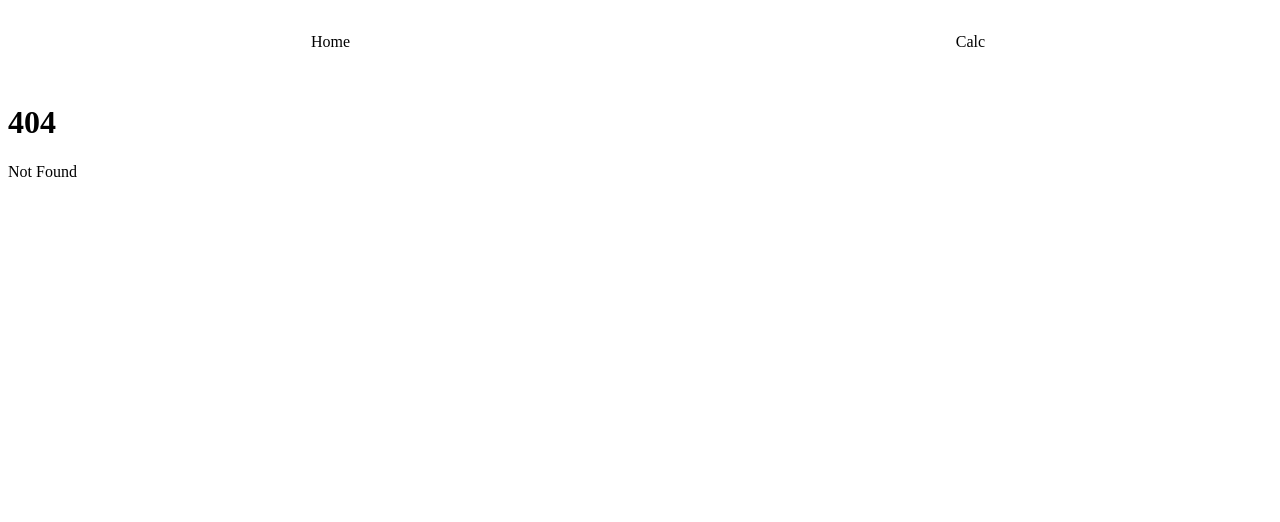
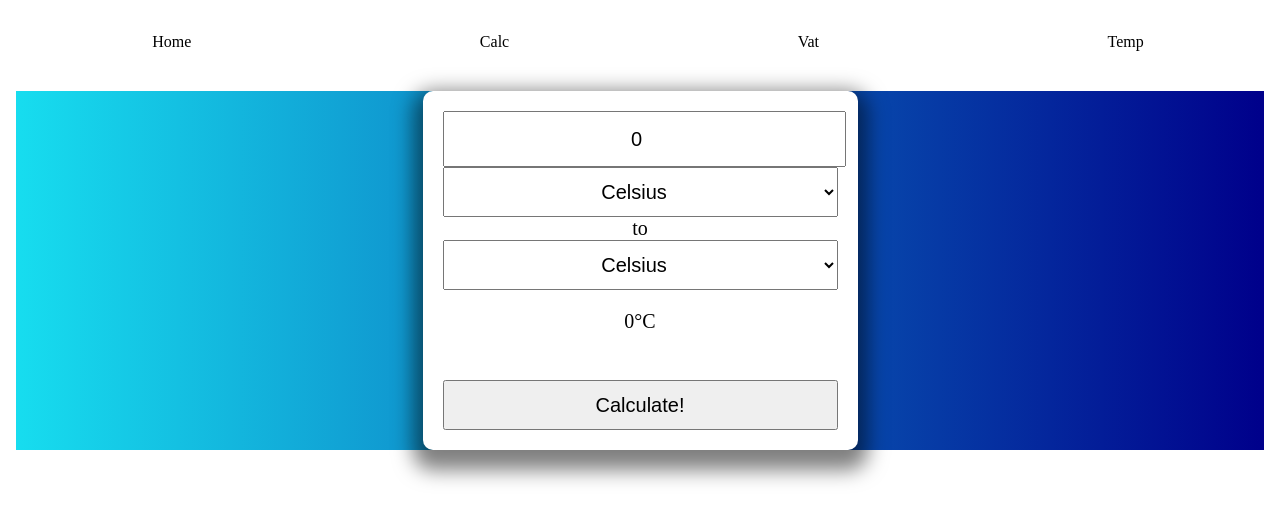
Before and after one commit to SeRyKii/sveltekit, a SvelteKit app: page /temp in a window 1280 px wide. Before the commit this address had no page. Shown: the top 522 px of the page. Built offline with nearby package versions, Linux system fonts and the light colour scheme.

Commit message:
calculator vat and temperature

```diff
--- a/src/routes/+layout.svelte
+++ b/src/routes/+layout.svelte
@@ -5,6 +5,8 @@
 <div class="nav">
         <div on:click={() => {window.location.href = ("/")}}>Home</div>
         <div on:click={() => {window.location.href = ("/calc")}}>Calc</div>
+        <div on:click={() => {window.location.href = ("/vat")}}>Vat</div>
+        <div on:click={() => {window.location.href = ("/temp")}}>Temp</div>
 </div>
 
 <slot></slot>
--- a/src/routes/+page.svelte
+++ b/src/routes/+page.svelte
@@ -27,7 +27,10 @@
                 <div class="apps">
                     <!-- calculator logo -->
                     <div data-url="/calc" class="calc"><img src="https://img.icons8.com/ios/50/000000/calculator.png" alt="calculator" /></div>
-
+                    <!-- vat calculator with percent as logo -->
+                    <div data-url="/vat" class="calc"><img src="https://img.icons8.com/percentage" alt="vat" /></div>
+                    <!-- temperature calculator with termometer logo -->
+                    <div data-url="/temp" class="calc"><img src="https://img.icons8.com/ios/50/000000/temperature.png" alt="temp" /></div>
                 </div>
             </div>
         </div>
--- /dev/null
+++ b/src/routes/temp/+page.svelte
@@ -0,0 +1,121 @@
+<script>
+    let tempInputType = "c"
+    let tempInput = 0
+
+    let hiddenTempInput = 0
+    let tempOutputType = "c"
+    let tempOutput = 0
+
+    function convertToCelsius() {
+        if (tempInputType === "c") {
+            hiddenTempInput = tempInput
+        } else if (tempInputType === "f") {
+            hiddenTempInput = (tempInput - 32) * 5 / 9
+        } else if (tempInputType === "k") {
+            hiddenTempInput = tempInput - 273.15
+        }
+    }
+    function convertOutput() {
+        if (tempOutputType === "c") {
+            tempOutput = hiddenTempInput
+        } else if (tempOutputType === "f") {
+            tempOutput = hiddenTempInput * 9 / 5 + 32
+        } else if (tempOutputType === "k") {
+            tempOutput = hiddenTempInput + 273.15
+        }
+        // Round to 2 decimal
+        tempOutput = Math.round(tempOutput * 100) / 100
+    }
+
+    function calculate() {
+        convertToCelsius()
+        convertOutput()
+    }
+</script>
+
+<body>
+    <div class="inner">
+        <!-- input for temperature -->
+        <input type="number" bind:value={tempInput}>
+        <!-- select with each temperature scale -->
+        <select bind:value={tempInputType}>
+            <option value="c">Celsius</option>
+            <option value="f">Fahrenheit</option>
+            <option value="k">Kelvin</option>
+        </select>
+        <span>to</span>
+        <!-- select with each temperature to  tempOutputType-->
+        <select bind:value={tempOutputType}>
+            <option value="c">Celsius</option>
+            <option value="f">Fahrenheit</option>
+            <option value="k">Kelvin</option>
+        </select>
+        <!-- output for temperature -->
+        {#if tempOutputType == "c"}
+            <p>{tempOutput}°C</p>
+        {:else if tempOutputType == "f"}
+            <p>{tempOutput}°F</p>
+        {:else if tempOutputType == "k"}
+            <span>{tempOutput}K</span>
+        {/if}
+
+
+        <button on:click={calculate}>Calculate!</button>
+    </div>
+</body>
+
+<style>
+    input {
+        width: 100%;
+        height: 50px;
+        font-size: 20px;
+        text-align: center;
+    }
+    select
+    {
+        width: 100%;
+        height: 50px;
+        font-size: 20px;
+        text-align: center;
+    }
+    p {
+        width: 100%;
+        height: 50px;
+        font-size: 20px;
+        text-align: center;
+    }
+    button {
+        width: 100%;
+        height: 50px;
+        font-size: 20px;
+        text-align: center;
+    }
+
+    span {
+        font-size: 20px;
+        /* center it */
+        display: block;
+        text-align: center;
+
+    }
+    body {
+        background: linear-gradient(to right,#17ddef, darkblue);
+        display:flex;
+        justify-content:center;
+        align-items:center;
+    }
+
+    .inner {
+        background-color: #fff;
+        /* shadow */
+        box-shadow: 0px 10px 20px 10px rgba(0,0,0,0.50);
+        /* border radius */
+        border-radius: 10px;
+        /* padding */
+        padding: 20px;
+
+        max-width: 50vw;
+        max-height: 50vh;
+
+    }
+</style>
--- /dev/null
+++ b/src/routes/vat/+page.svelte
@@ -0,0 +1,108 @@
+<script>
+    import { onMount } from "svelte";
+
+
+    onMount(() => {
+        let input = document.getElementById("price")
+        let vat = document.getElementById("select")
+        let result = document.getElementById("result")
+
+        // @ts-ignore
+        document.getElementById("calculate").addEventListener("click", () => {
+            // @ts-ignore
+            if (vat.value === "0") {
+                // @ts-ignore
+                result.value = input.value
+            } else {
+                // @ts-ignore
+                result.value = input.value * (1 - (vat.value / 100))
+            }
+        })
+    })
+</script>
+
+<body>
+    <div class="inner">
+        <!-- select field with each country and their vat -->
+        <select id="select">
+            <option value="0">Wybierz kraj</option>
+            <option value="0.23">Polska</option>
+            <option value="0.19">Niemcy</option>
+            <option value="0.21">Francja</option>
+            <option value="0.25">Włochy</option>
+            <option value="0.24">Hiszpania</option>
+            <option value="0.20">Wielka Brytania</option>
+            <option value="0.22">Czechy</option>
+            <option value="0.24">Szwecja</option>
+            <option value="0.24">Dania</option>
+            <option value="0.24">Finlandia</option>
+            <option value="0.24">Norwegia</option>
+            <option value="0.24">Szwajcaria</option>
+            <option value="0.24">Austria</option>
+            <option value="0.24">Belgia</option>
+            <option value="0.24">Bułgaria</option>
+            <option value="0.24">Chorwacja</option>
+            <option value="0.24">Cypr</option>
+            <option value="0.24">Estonia</option>
+            <option value="0.24">Grecja</option>
+            <option value="0.24">Irlandia</option>
+            <option value="0.24">Litwa</option>
+            <option value="0.24">Łotwa</option>
+            <option value="0.24">Luksemburg</option>
+            <option value="0.24">Malta</option>
+            <option value="0.24">Holandia</option>
+            <option value="0.24">Portugalia</option>
+            <option value="0.24">Rumunia</option>
+            <option value="0.24">Słowacja</option>
+            <option value="0.24">Słowenia</option>
+            <option value="0.24">Węgry</option>
+        </select>
+        <!-- input field for price -->
+        <input id="price" type="number" placeholder="Cena">
+        <!-- button to calculate -->
+        <button id="calculate">Oblicz</button>
+        <!-- output field for result -->
+        <input id="result" type="number" readonly>
+    </div>
+</body>
+
+<style>
+    select {
+        width: 100%;
+        height: 50px;
+        font-size: 20px;
+        margin-bottom: 10px;
+    }
+    input {
+        width: 100%;
+        height: 50px;
+        font-size: 20px;
+        margin-bottom: 10px;
+    }
+    button {
+        width: 100%;
+        height: 50px;
+        font-size: 20px;
+        margin-bottom: 10px;
+    }
+    body {
+        background: linear-gradient(to right,#17ddef, darkblue);
+        display:flex;
+        justify-content:center;
+        align-items:center;
+    }
+
+    .inner {
+        background-color: #fff;
+        /* shadow */
+        box-shadow: 0px 10px 20px 10px rgba(0,0,0,0.50);
+        /* border radius */
+        border-radius: 10px;
+        /* padding */
+        padding: 20px;
+
+        max-width: 50vw;
+        max-height: 50vh;
+
+    }
+</style>
--- /dev/null
+++ b/static/global.css
@@ -0,0 +1,125 @@
+ .nav {
+        margin-top: -7px;
+        display: flex;
+        justify-content: center;
+        align-items: center;
+        background-color: #fff;
+        width: 100vw;
+    }
+
+    .nav > div {
+        cursor: pointer;
+        padding: 2rem 0;
+        flex-grow: 1;
+        text-align: center;
+    }
+
+    .nav > div:hover {
+        background-color: #eee;
+
+    }
+
+    body {
+        background: linear-gradient(to right,#17ddef, darkblue);
+        display:flex;
+        justify-content:center;
+        align-items:center;
+    }
+
+    .inner {
+        background-color: #fff;
+        /* shadow */
+        box-shadow: 0px 10px 20px 10px rgba(0,0,0,0.50);
+        /* border radius */
+        border-radius: 10px;
+        /* padding */
+        padding: 20px;
+
+        max-width: 50vw;
+        max-height: 50vh;
+
+    }
+
+    span {
+        display: block;
+        font-size: 2rem;
+        font-weight: 700;
+        margin-left: 1rem;
+    }
+
+    .header > img {
+        width: 200px;
+        height: 200px;
+    }
+
+    .inner div .apps img {
+        width: 60px;
+        height: 60px;
+    }
+
+    .header {
+        display: flex;
+        flex-direction: row;
+    }
+
+    .apps {
+        display:flex;
+        flex-direction: row;
+        flex-wrap: wrap;
+        justify-content: center;
+    }
+
+    .calc {
+        background-color: #fff;
+        /* shadow */
+        box-shadow: 0px 0px 10px 2px rgba(0,0,0,0.50);
+        /* border radius */
+        border-radius: 4px;
+        /* padding */
+        padding: 0.1rem;
+
+        margin: 5px 0.7rem;
+    }
+
+    .calc:hover {
+        background-color: #17ddef;
+        transition: all;
+        transition-duration: 0.5s;
+    }
+.inner {
+        background-color: #fff;
+        /* shadow */
+        box-shadow: 0px 10px 20px 10px rgba(0,0,0,0.50);
+        /* border radius */
+        border-radius: 10px;
+        /* padding */
+        padding: 20px;
+
+        max-width: 50vw;
+        height: fit-content;
+
+        overflow: hidden;
+    }
+
+    input {
+        width: 100%;
+        height: 50px;
+        font-size: 2rem;
+        text-align: right;
+        border: none;
+        outline: none;
+    }
+
+    .buttons {
+        margin-top: 1rem;
+        /* grid */
+        display: grid;
+        grid-template-columns: repeat(4, 1fr);
+        grid-gap: 5px;
+    }
+
+    button {
+        padding: 1.5rem 1rem;
+        /* border */
+        border: 1px solid #ccc;
+    }
```
